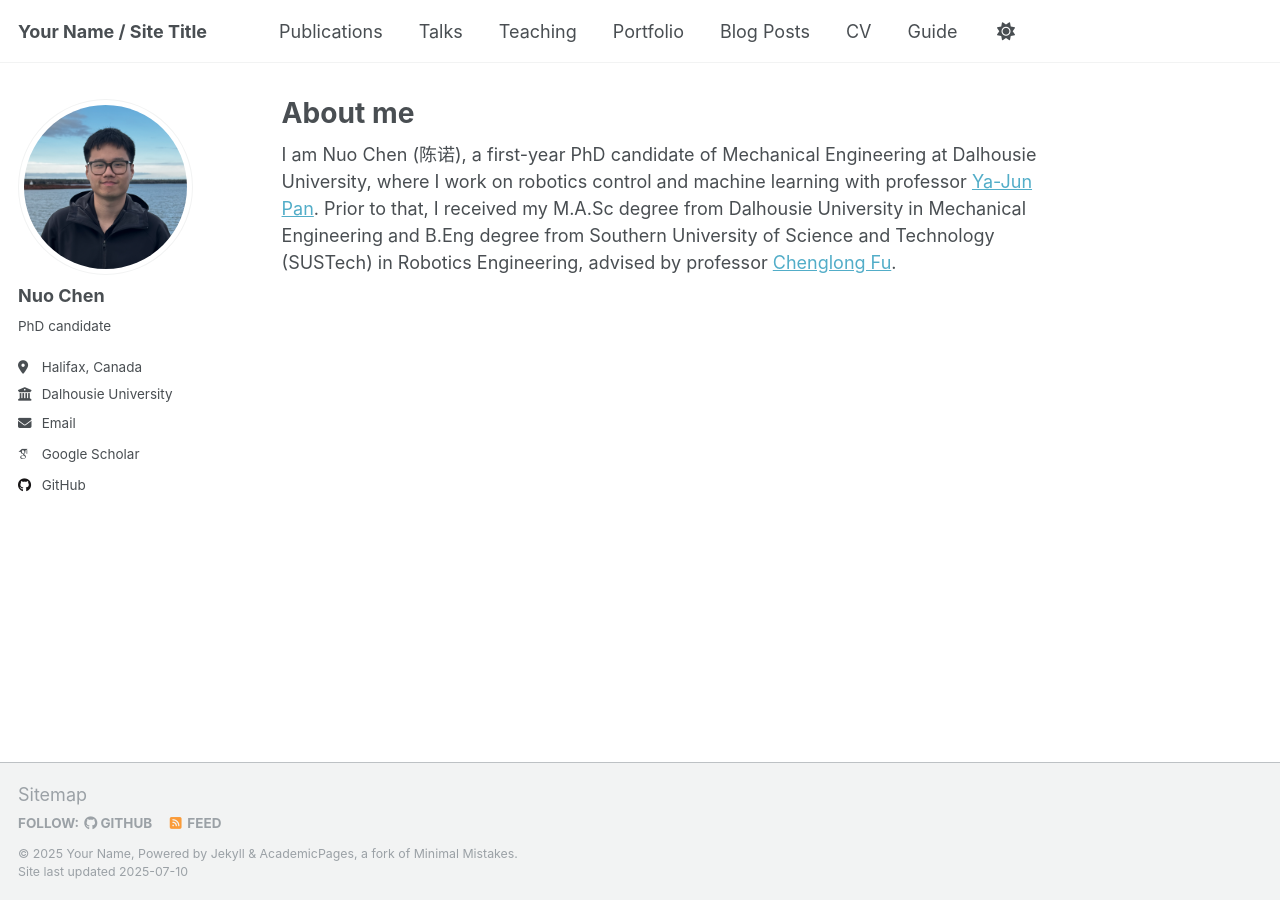
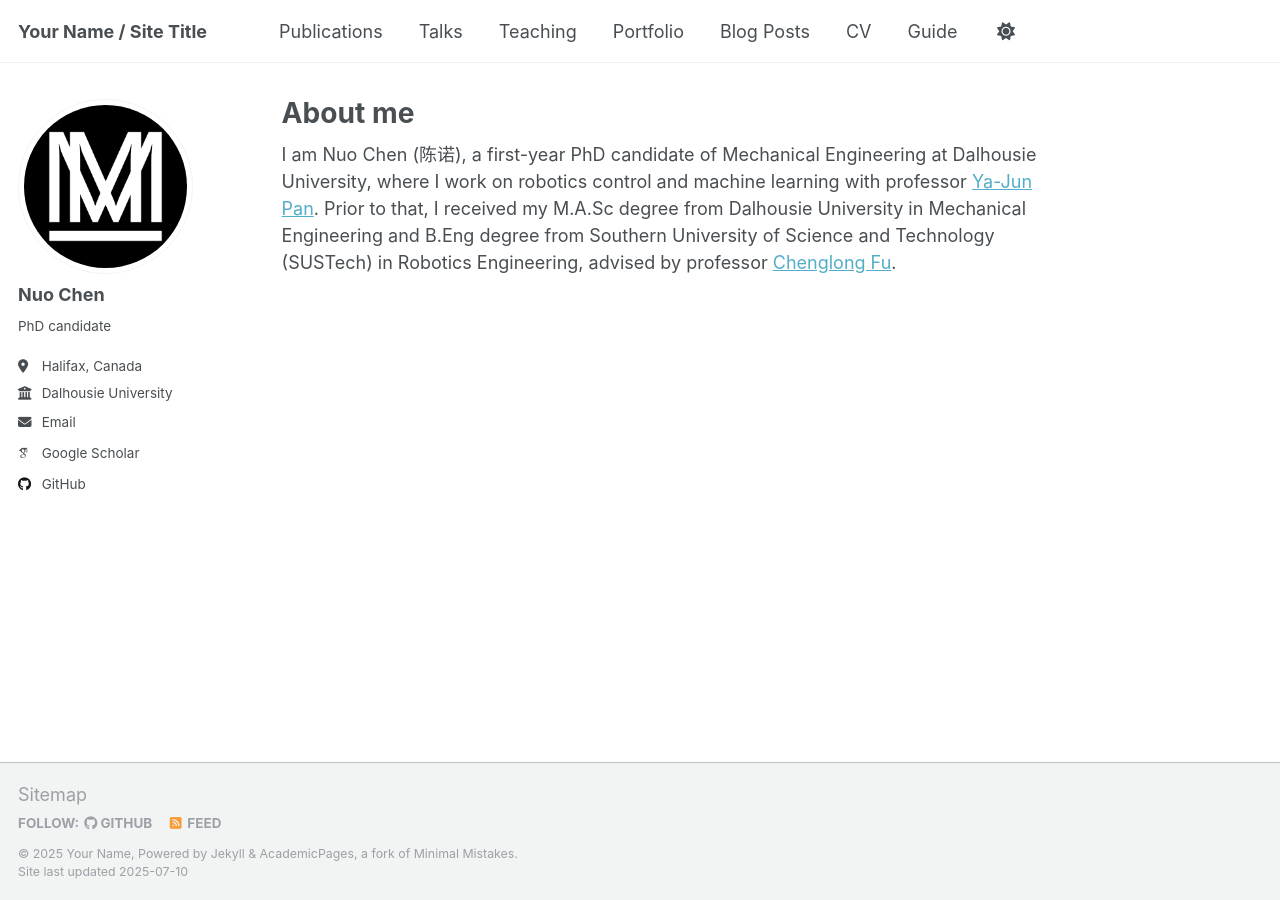
Before and after one commit to NuoChen1999/nuochen1999.github.io, a Jekyll site: the page built from _pages/about.md, in a window 1280 px wide. Built offline with Jekyll 4.4.1, drawn with Linux system fonts in a browser that asks for light colours; some web fonts are replaced; a script that is not in the unit is left out.

Commit message:
Update _config.yml

```diff
--- a/_config.yml
+++ b/_config.yml
@@ -23,7 +23,7 @@ repository               : "academicpages/academicpages.github.io"
 #               Additional customization can be done by editing /_includes/author-profile.html
 author:
   # Biographic information
-  avatar           : "me.png"
+  avatar           : "site-logo.png"
   name             : "Nuo Chen"
   pronouns         : # example: "she/her"
   bio              : "PhD candidate"
```
